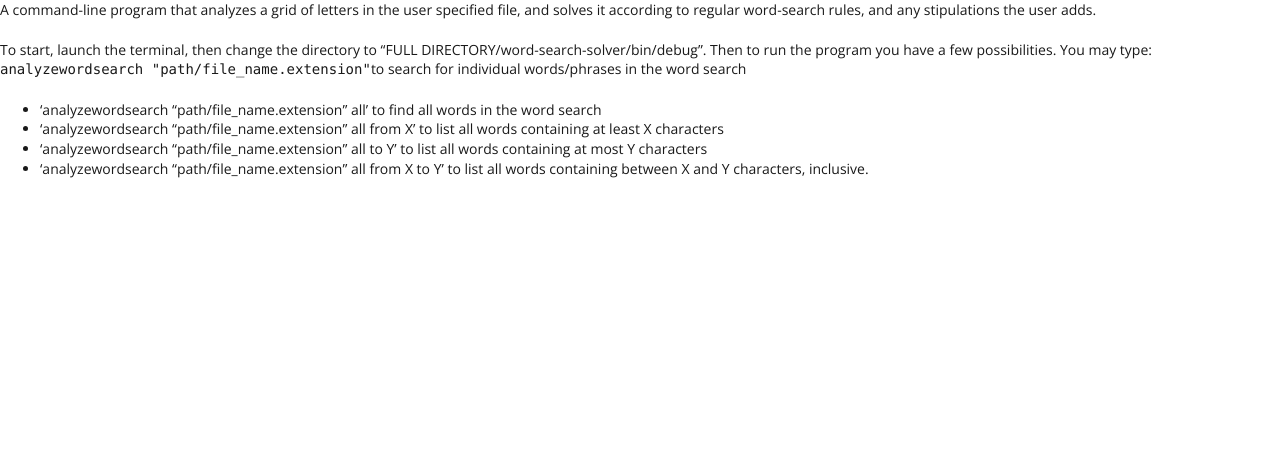
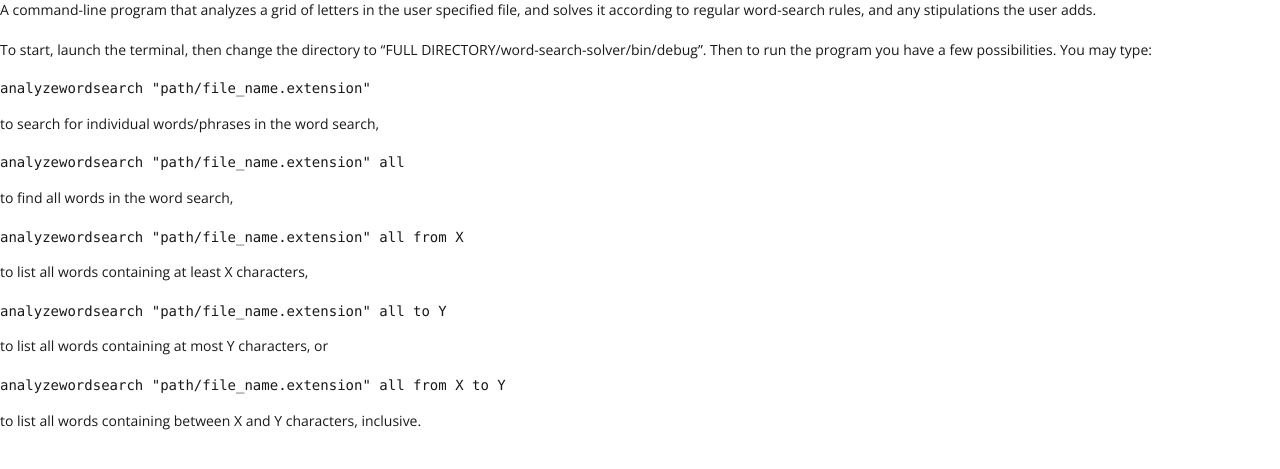
Before and after one commit to ZacharyWesterman/ZacharyWesterman.github.io, a Jekyll site: the page built from _posts/2017-01-16-project-word-search.md, in a window 1280 px wide. Shown: the top 469 px of the page. Built offline with Jekyll 4.4.1, drawn with Linux system fonts in a browser that asks for light colours; some of the changed lines change nothing that is shown.

Commit message:
updated post

````diff
--- a/_posts/2017-01-16-project-word-search.md
+++ b/_posts/2017-01-16-project-word-search.md
@@ -10,8 +10,28 @@
 
 To start, launch the terminal, then change the directory to "FULL DIRECTORY/word-search-solver/bin/debug". Then to run the program you have a few possibilities.
 You may type:
-```analyzewordsearch "path/file_name.extension"```to search for individual words/phrases in the word search
-- 'analyzewordsearch "path/file_name.extension" all' to find all words in the word search
-- 'analyzewordsearch "path/file_name.extension" all from X' to list all words containing at least X characters
-- 'analyzewordsearch "path/file_name.extension" all to Y' to list all words containing at most Y characters
-- 'analyzewordsearch "path/file_name.extension" all from X to Y' to list all words containing between X and Y characters, inclusive.
+```
+analyzewordsearch "path/file_name.extension"
+```
+to search for individual words/phrases in the word search,
+
+```
+analyzewordsearch "path/file_name.extension" all
+```
+to find all words in the word search,
+
+```
+analyzewordsearch "path/file_name.extension" all from X
+```
+to list all words containing at least X characters,
+
+```
+analyzewordsearch "path/file_name.extension" all to Y
+```
+to list all words containing at most Y characters, or
+
+
+```
+analyzewordsearch "path/file_name.extension" all from X to Y
+```
+to list all words containing between X and Y characters, inclusive.
````
